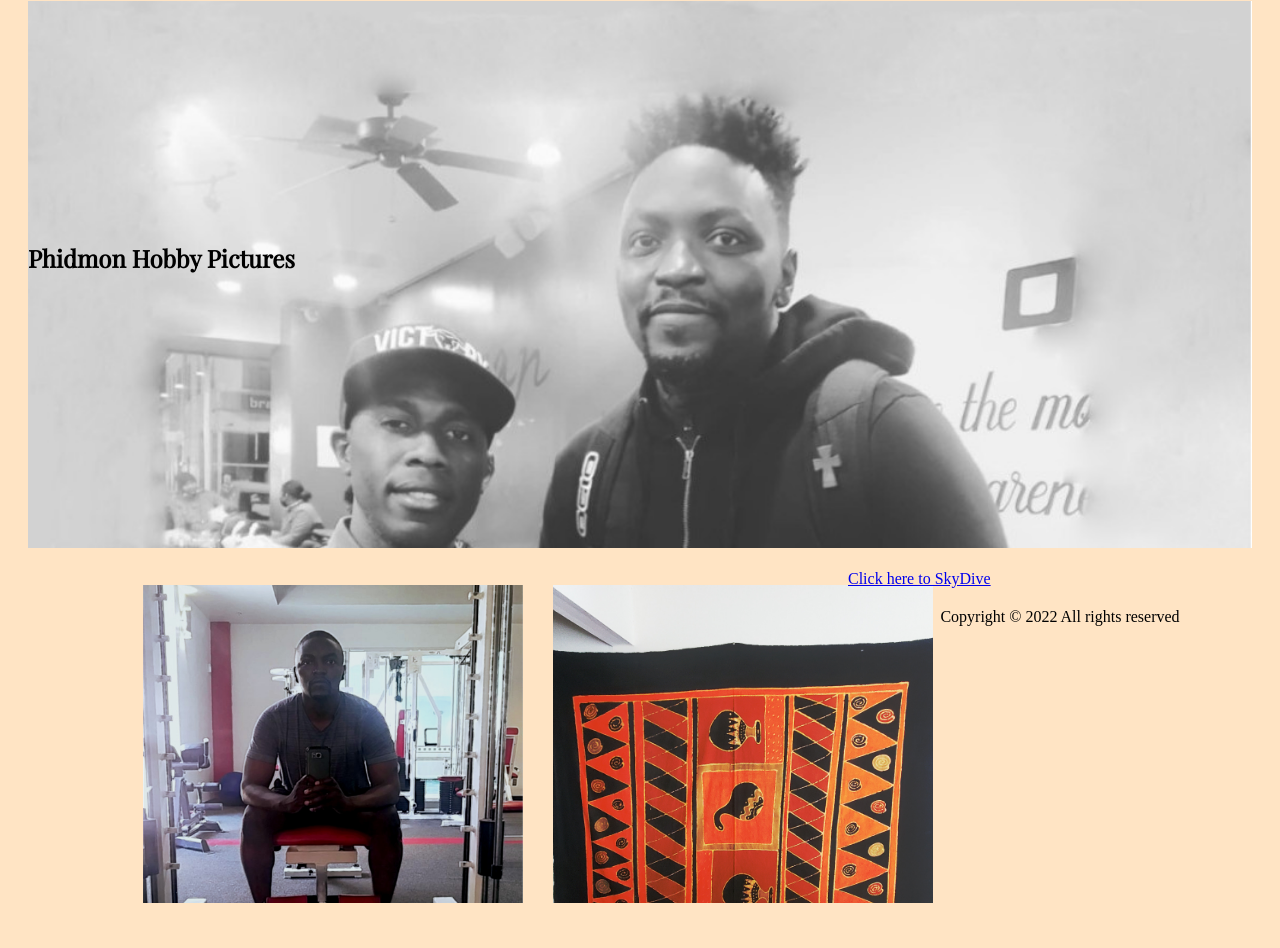
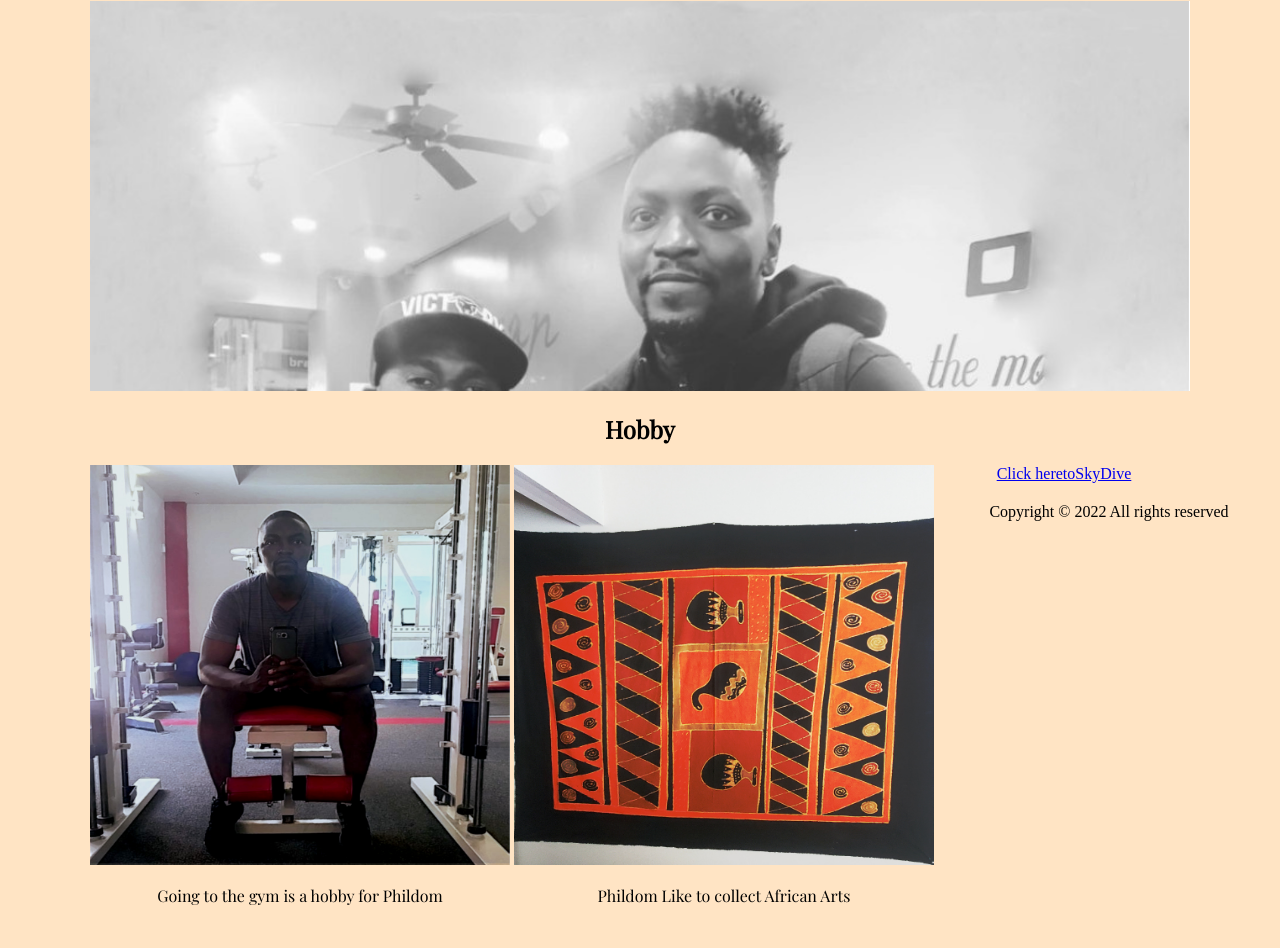
Before and after one commit to mphiseme/bioSite, a plain HTML site: page web-doc/hobbypg.html in a window 1280 px wide. Shown: the part 114-1062 px from the top of the page. Drawn offline with nearby package versions, Linux system fonts and the light colour scheme; a web font is replaced by a local one.

Commit message:
Updating the website files

```diff
--- a/web-doc/allfile.css
+++ b/web-doc/allfile.css
@@ -1,9 +1,13 @@
+*{
+    box-sizing:border-box;
+}
 h1{
     font-family: 'Big shoulders Display', cursive;
     text-align: center;
 
 }
 h2 {
+    text-align: center;
     font-family: 'Playfair Display', serif;
 
 }
@@ -11,11 +15,13 @@ p{
     font-family:'Playfair Display', serif;
 }
 body {
+    margin:0;
     background-color: bisque;
+
 }
 
 #allbody {
-    margin: 0 20px 20px 20px;
+    margin: 0 90px 20px 90px;
 }
 .featpic {
     background-color: bisque;
@@ -39,47 +45,51 @@ body {
 
 }
 
-#abfeatpic{
+#abfeatpic {
     background-image: url('picprot.jpg');
     background-position: top;
     padding: 221px 524px 169px 0;
 
 }
-#gallery {
-
-
-
-}
 .menubar {
-   text-align : center;
-
-}
-.allgal {
-    width: 380px;
-    float:left;
-    margin:15px;
-}
-.allgal img {
-    width: 100%;
-    height: 400px;
-    padding:0 100px 20px 100px;
+    text-align : center;
 }
 li {
     display: inline;
     margin-right: 10px;
 }
-
-#picrow1 {
+#sitlink {
+    text-align: center;
 
 
 }
-#picrow2{
-    width:50%;
+a {
+    text-align: center;
+}
 
+#picrow1 {
+    display:block;
 
-    margin: 0 12px 12px 512px;
+}
+#picrow2 {
+    display: block;
 
 }
 footer {
     text-align:center;
 }
+
+.allgal img {
+    width: 100%;
+    height: 400px;
+
+}
+.allgal {
+    float: left;
+    width: 420px;
+    margin: 0 4px 10px 0;
+    padding-bottom: 23px;
+}
+.desc {
+    text-align: center;
+}
--- a/web-doc/hobbypg.html
+++ b/web-doc/hobbypg.html
@@ -20,37 +20,43 @@
             </ul>
         </div>
         <div id="hobfeatpic" class="featpic">
-        <h2>Phidmon Hobby Pictures</h2>
        </div>
+       <h2>Hobby</h2>
         <div id="gallery">
             <div id="picrow1">
                 <div class="allgal">
                     <img src="gym.jpg" alt="gym">
+                    <P class="desc">Going to the gym is a hobby for Phildom </P>
                 </div>
                 <div class="allgal">
-                    <img src="art1.jpg" alt="African art">
+                    <img src="art1.jpg" alt="African art1">
+                    <P class="desc">Phildom Like to collect African Arts</P>
                 </div>
                 <div class="allgal">
                     <img src="art3.jpg" alt="African art2">
+                    <P class="desc">Phildom Like collecting African Arts</P>
                 </div>
             </div>
             <div id="picrow2">
                 <div class="allgal">
                     <img src="food1.jpg" alt="cooked food">
+                    <P class="desc">Cooking is something Phildom do as a hobby</P>
                 </div>
                 <div class="allgal">
                     <img src="food2.jpg" alt="cooked food">
+                    <P class="desc">Food that Phildom Cooked</P>
                 </div>
                 <div class="allgal">
                     <img src="lit2.jpg" alt="Pass out literature">
+                    <P class="desc">Picture of People Pildom give literature to</P>
                 </div>
             </div>
+            <div id="sitlink">
+                <a href="https://skydivelspc.com/">Click heretoSkyDive</a>
             </div>
-        <div>
-            <a href="https://skydivelspc.com/">Click here to SkyDive</a>
-        </div>
+            </div>
+
     </main>
         <footer>Copyright &copy; 2022 All rights reserved</footer>
-
     </body>
 </html>
```
Also changed, not shown: web-doc/aboutpg.html (+1 -0 lines), web-doc/landingpg.html (+7 -1 lines).
